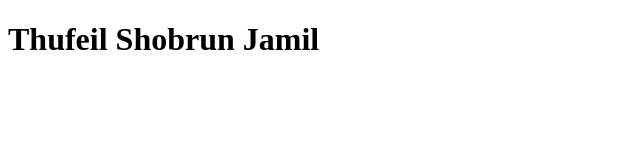
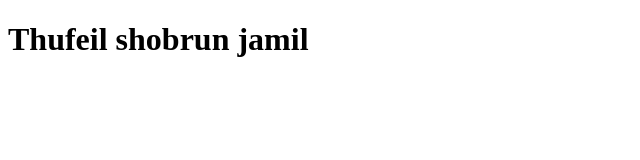
Before and after one commit to thufel/dibimbing-asg18-b9, a plain HTML site: page index.html in a window 1280 px wide. Shown: the whole page, without its empty margins (0-640 px from the left). Drawn offline with Linux system fonts and the light colour scheme.

Commit message:
ubah H1 jadi nama Thufeil Shobrun Jamil

```diff
--- a/index.html
+++ b/index.html
@@ -7,6 +7,6 @@
     <title>Assignment Dibimbing day 18 Batch 9</title>
 </head>
 <body>
-    <h1>Thufeil Shobrun Jamil</h1>
+    <h1>Thufeil shobrun jamil</h1>
 </body>
 </html>
```
